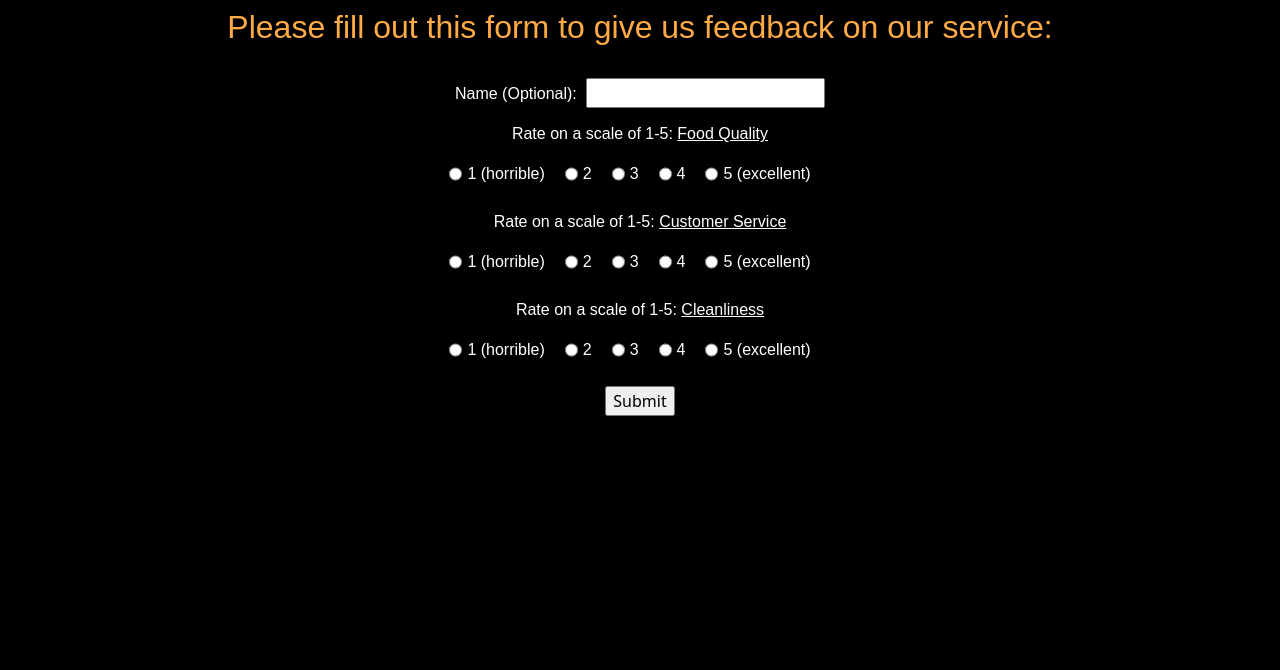
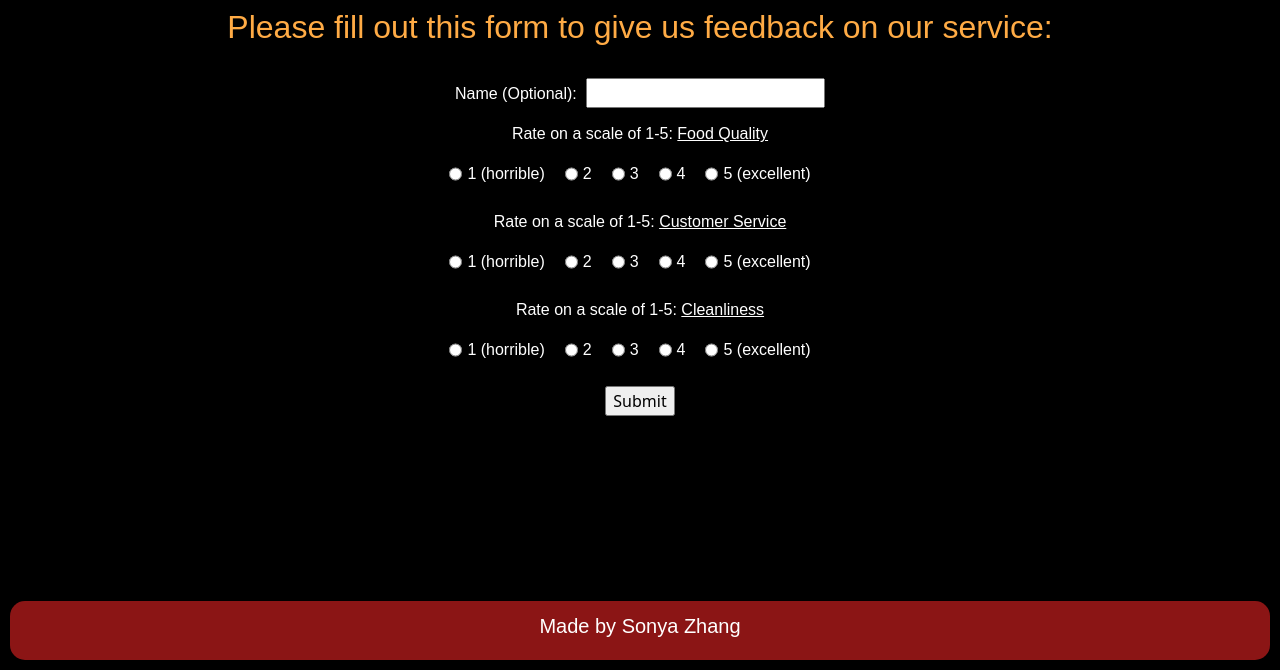
Before and after one commit to Sonya8001/Final_Project, a plain HTML site: page feedback.html in a window 1280 px wide. Shown: the part 130-800 px from the top of the page. Drawn offline with nearby package versions, Linux system fonts and the light colour scheme; a web font is replaced by a local one.

Commit message:
added footer and fixed some errors in code

```diff
--- a/feedback.html
+++ b/feedback.html
@@ -144,9 +144,24 @@
             <br>
             <input type="button" value="Submit" id="test" />
             <br>
-            <p id="response" style= "font-size: larger; color:rgb(255, 171, 69)"></p>
+            <p id="response" style="font-size: larger; color: rgb(255, 171, 69);"></p>
         </div>
 
         <script src="feedback.js"></script>
+
+        <div style="display: flex; justify-content: center">
+            <div
+                class="footer grid-item"
+                style="
+                    position: fixed;
+                    bottom: 0;
+                    margin: 0px;
+                    width: calc(100% - 20px);
+                    margin-bottom: 10px;
+                "
+            >
+                <p>Made by Sonya Zhang</p>
+            </div>
+        </div>
     </body>
 </html>
```
Also changed, not shown: 1 other file.
